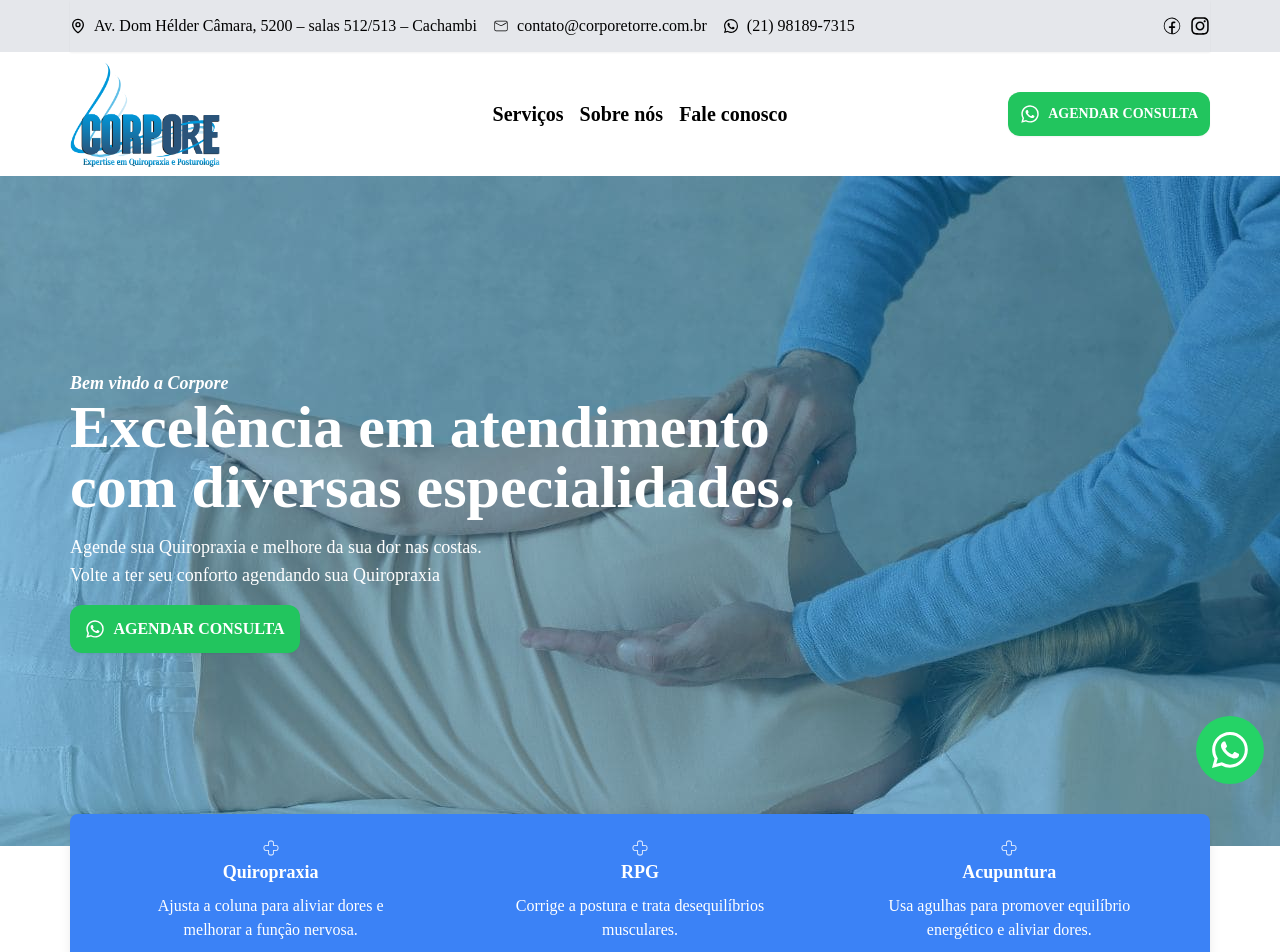
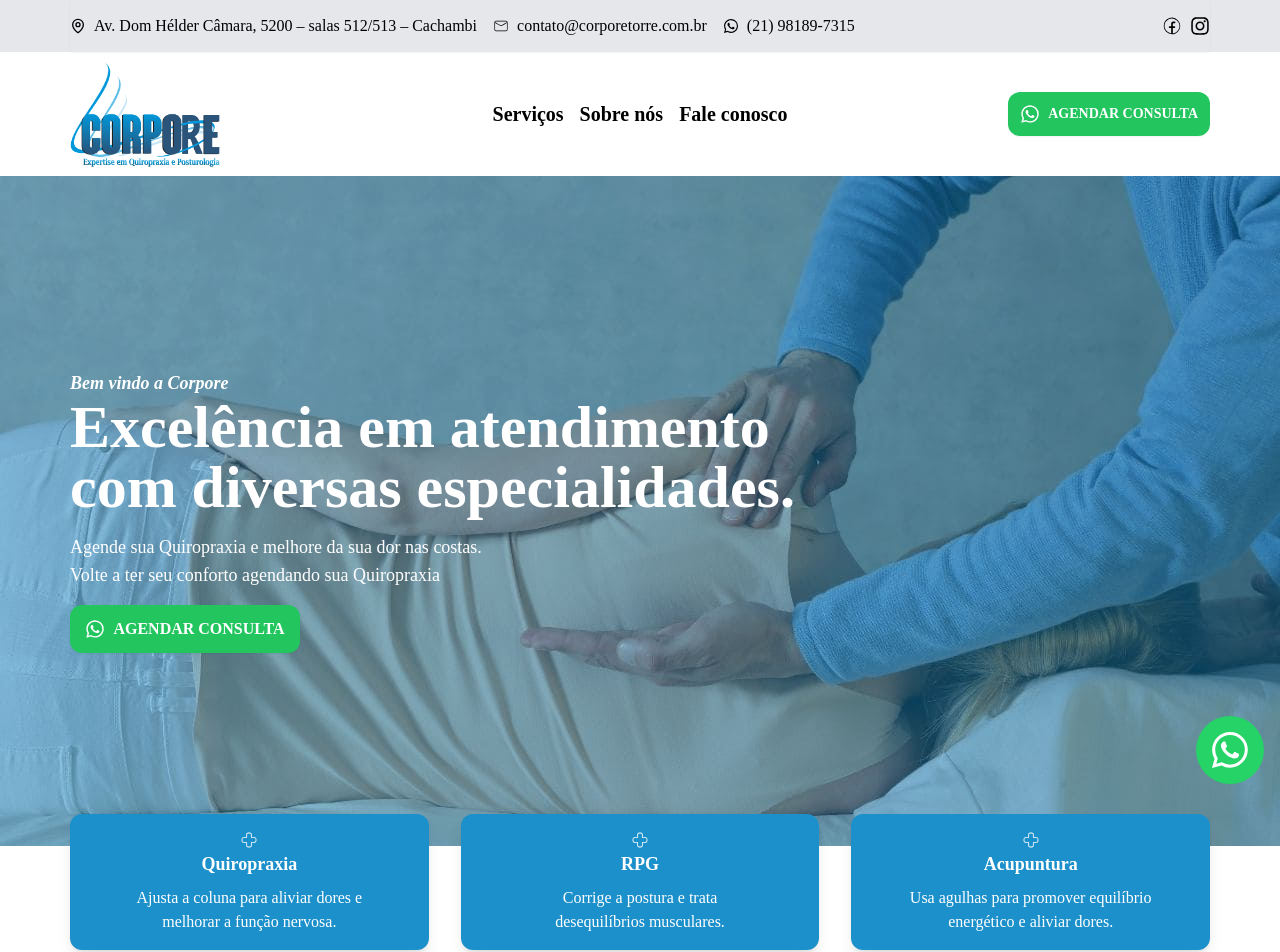
Before and after one commit to lucassdantas/corporetorre, a Next.js app: page / in a window 1280 px wide. Shown: the top 952 px of the page. Built offline with nearby package versions, Linux system fonts and the light colour scheme.

Commit message:
fix subbanner cards

```diff
--- a/src/components/Sections/SubBanner/index.tsx
+++ b/src/components/Sections/SubBanner/index.tsx
@@ -5,25 +5,23 @@ import { CiMedicalCross } from "react-icons/ci";
 export const SubBanner = () => {
   return (
     <Section className={'flex flex-col items-center w-full'}>
-          <div className={'max-w-['+maxWidth+'px] w-full'}>
-            <div className="flex w-full justify-between items-center text-sm  bg-blue-500 rounded-lg lg:mt-[-32px] text-white px-4 py-2 shadow-lg">
-
-              <div className="flex flex-col py-4 w-1/3 items-center justify-start text-center p-14">
+      <div className="flex w-full justify-between items-center text-sm  lg:mt-[-32px] text-white  gap-8">
+        <div className="flex flex-col py-4 w-1/3 items-center justify-start text-center p-14  bg-blue-corpore rounded-xl shadow-lg ">
           <CiMedicalCross className='text-xl' />
           <h4 className='text-lg font-bold mb-2'>Quiropraxia</h4>
           <p className='text-base'>Ajusta a coluna para aliviar dores e melhorar a função nervosa.</p>
         </div>
-              <div className="flex flex-col py-4 w-1/3 items-center justify-start text-center p-14">
+
+        <div className="flex flex-col py-4 w-1/3 items-center justify-start text-center p-14  bg-blue-corpore rounded-xl shadow-lg ">
           <CiMedicalCross className='text-xl' />
           <h4 className='text-lg font-bold mb-2'>RPG</h4>
           <p className='text-base'>Corrige a postura e trata desequilíbrios musculares.</p>
         </div>
-              <div className="flex flex-col py-4 w-1/3 items-center justify- text-center p-14">
+
+        <div className="flex flex-col py-4 w-1/3 items-center justify- text-center p-14  bg-blue-corpore rounded-xl shadow-lg   ">
           <CiMedicalCross className='text-xl' />
           <h4 className='text-lg font-bold mb-2'>Acupuntura</h4>
           <p className='text-base'>Usa agulhas para promover equilíbrio energético e aliviar dores.</p>
-              </div>
-
         </div>
       </div>
     </Section>
```
Lines whose indentation alone changed are shown as unchanged.
